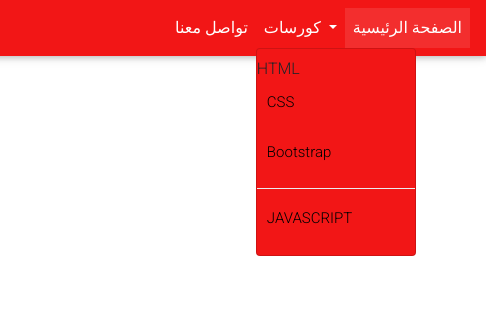
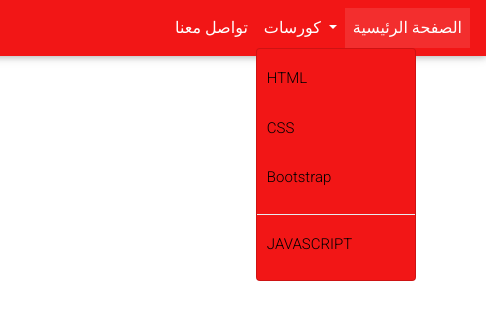
Before and after one commit to Eng-Mahmoud438/app, a plain HTML site: page contact.html in a window 1280 px wide. Both pictures are taken after a click on the button "كورسات". Shown: the top 331 px of the page, 794-1280 px from the left. Drawn offline with nearby package versions, Linux system fonts and the light colour scheme.

Commit message:
Add files via upload

```diff
--- a/contact.html
+++ b/contact.html
@@ -43,12 +43,12 @@
                 <a class="nav-link dropdown-toggle" href="#" id="navbarDropdown" role="button" data-toggle="dropdown" aria-haspopup="true" aria-expanded="false">
                  كورسات
                 </a>
-                <div class="dropdown-menu" aria-labelledby="navbarDropdown" style="background: #f21616;>
-                  <a class="dropdown-item" href="https://www.youtube.com/watch?v=Wn3bVMLYHhs&list=PLMTdZ61eBnyrnapIyOphXAkIcR5DDOGkz">HTML</a>
-                  <a class="dropdown-item" href="https://www.youtube.com/watch?v=eN8JBvxdwME&list=PLMTdZ61eBnyoxjc9Prw0uhwgp6YZ2-_sg">CSS</a>
+                <div class="dropdown-menu" aria-labelledby="navbarDropdown" style="background: #f21616;color: white;">
+                  <a class="dropdown-item" href="https://www.youtube.com/watch?v=Wn3bVMLYHhs&list=PLMTdZ61eBnyrnapIyOphXAkIcR5DDOGkz" target="_blank">HTML</a>
+                  <a class="dropdown-item" href="https://www.youtube.com/watch?v=eN8JBvxdwME&list=PLMTdZ61eBnyoxjc9Prw0uhwgp6YZ2-_sg" target="_blank">CSS</a>
                   <a class="dropdown-item" href="https://www.youtube.com/playlist?list=PLMTdZ61eBnyrPiX-b1MNG-MSPAJ0OgpHA" target="_blank">Bootstrap</a>
                   <div class="dropdown-divider"></div>
-                  <a class="dropdown-item" href="https://www.youtube.com/watch?v=g6tuPUqc3ew&list=PLMTdZ61eBnyp1nMM8mGRzpwuu6FNxFy0D">JAVASCRIPT</a>
+                  <a class="dropdown-item" href="https://www.youtube.com/watch?v=g6tuPUqc3ew&list=PLMTdZ61eBnyp1nMM8mGRzpwuu6FNxFy0D" target="_blank">JAVASCRIPT</a>
 
                 </div>
               </li>
```
